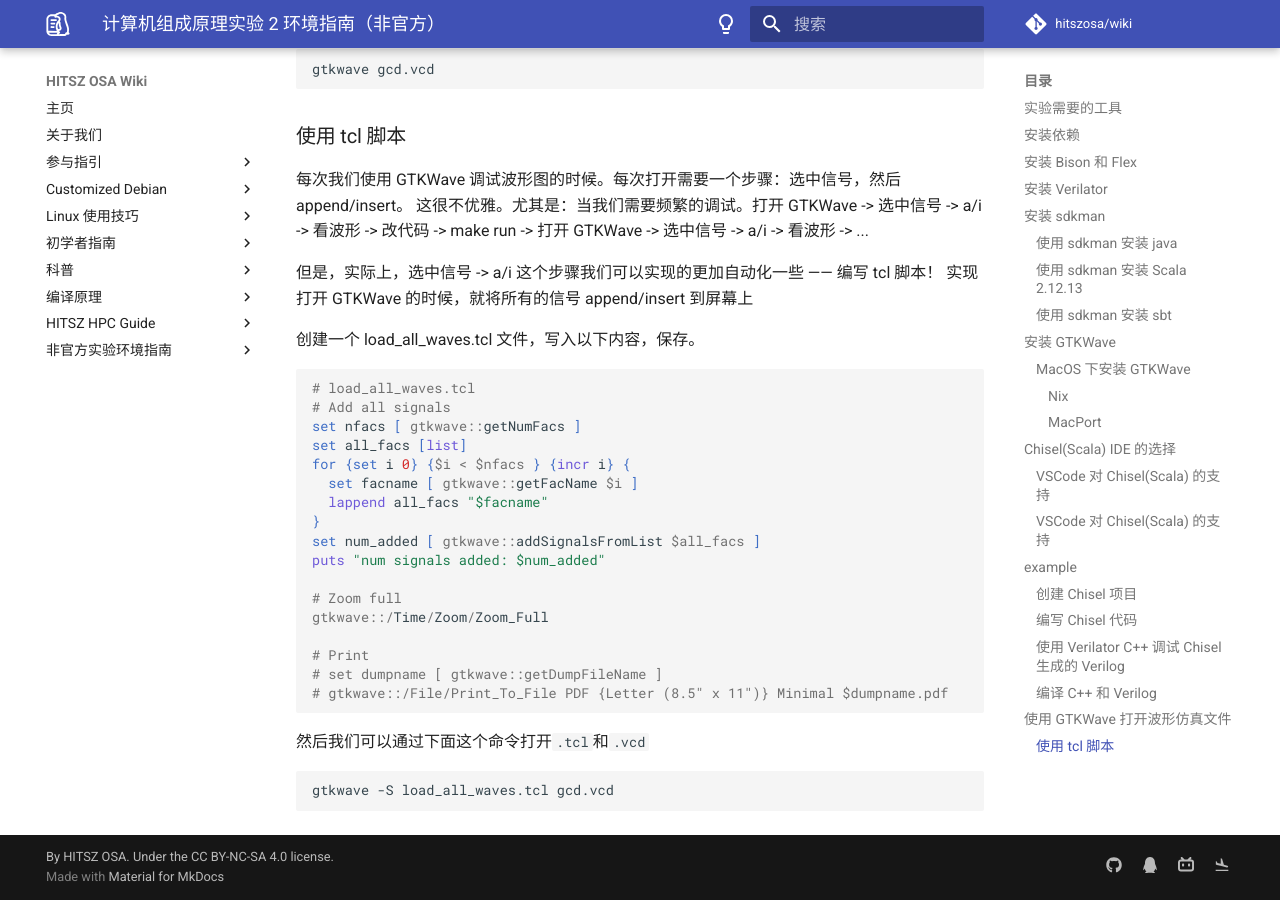
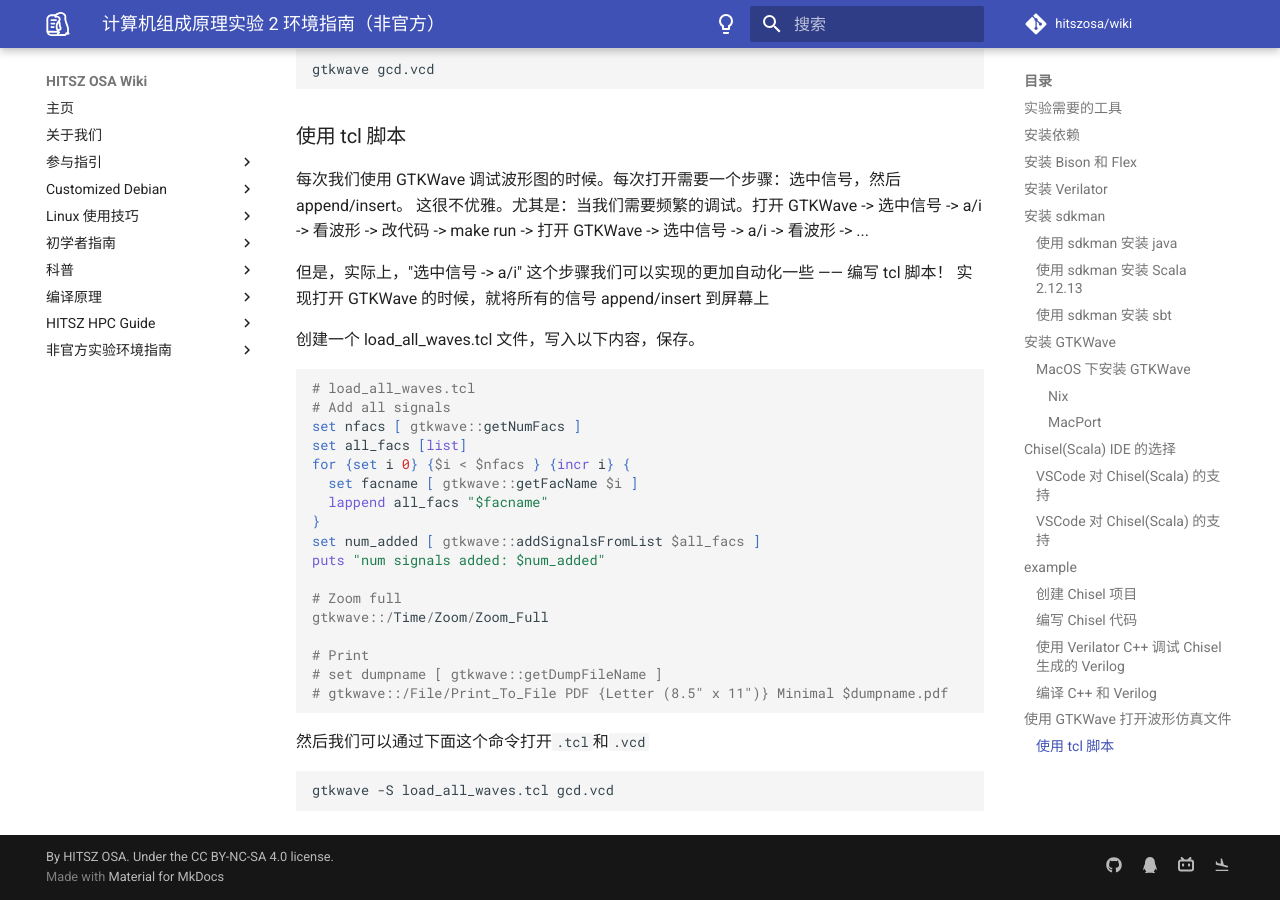
Before and after one commit to hitszosa/wiki, an MkDocs documentation site: the page built from docs/unofficial-lab-env/comp-organ-lab2.md, in a window 1280 px wide and 900 px high, scrolled down 9573 px. Built offline with MkDocs 1.6.1 and Material for MkDocs 9.7.7, drawn with Linux system fonts in a browser that asks for light colours; comment, search, counter and statistics services are not loaded.

Commit message:
双引号

```diff
--- a/docs/unofficial-lab-env/comp-organ-lab2.md
+++ b/docs/unofficial-lab-env/comp-organ-lab2.md
@@ -451,7 +451,7 @@ gtkwave gcd.vcd
 这很不优雅。尤其是：当我们需要频繁的调试。打开 GTKWave -> 选中信号 -> a/i -> 看波形 -> 改代码 -> make run -> 打开 GTKWave ->
 选中信号 -> a/i -> 看波形 -> ...
 
-但是，实际上，选中信号 -> a/i 这个步骤我们可以实现的更加自动化一些 —— 编写 tcl 脚本！
+但是，实际上，"选中信号 -> a/i" 这个步骤我们可以实现的更加自动化一些 —— 编写 tcl 脚本！
 实现打开 GTKWave 的时候，就将所有的信号 append/insert 到屏幕上
 
 创建一个 load_all_waves.tcl 文件，写入以下内容，保存。
```
